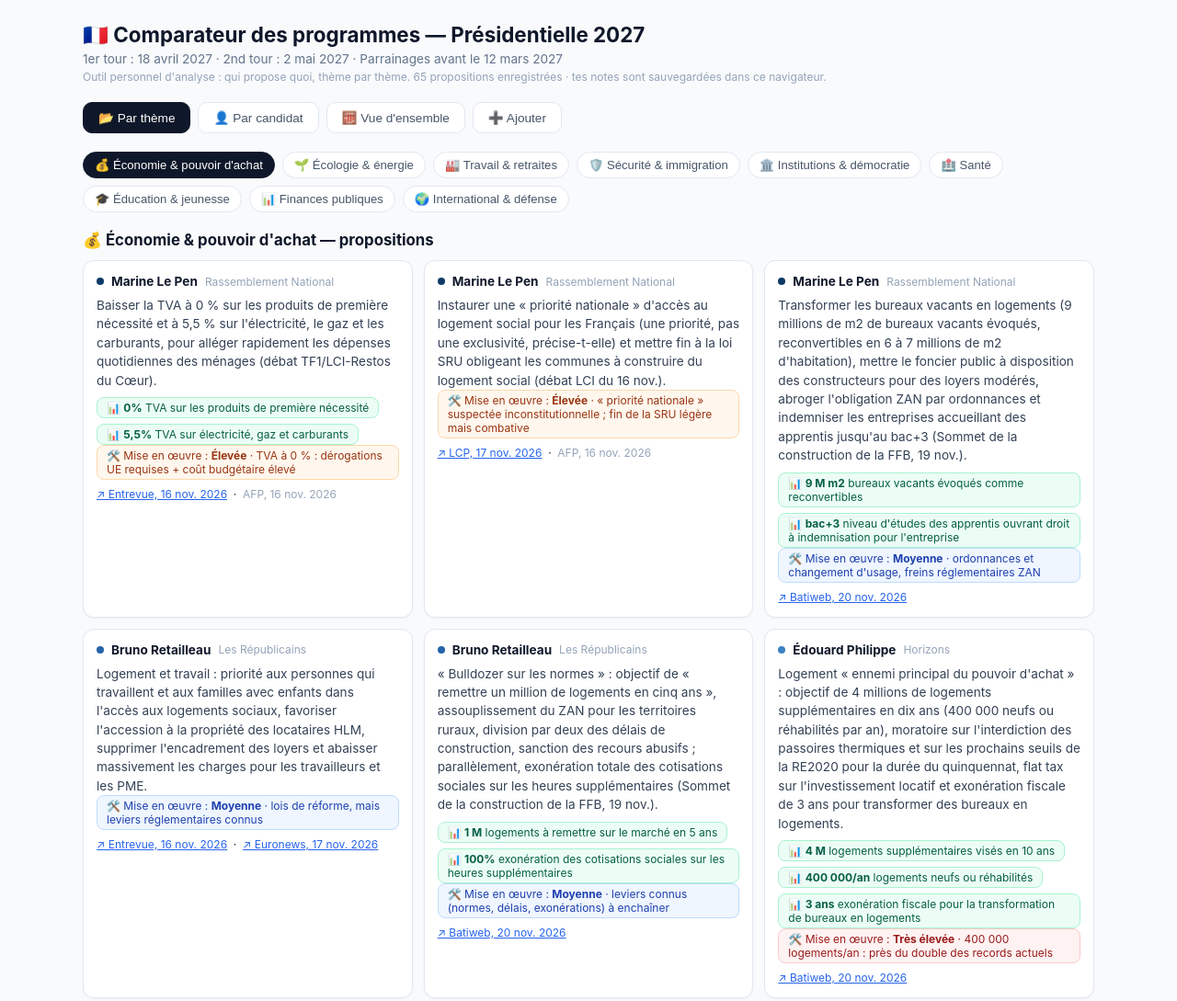
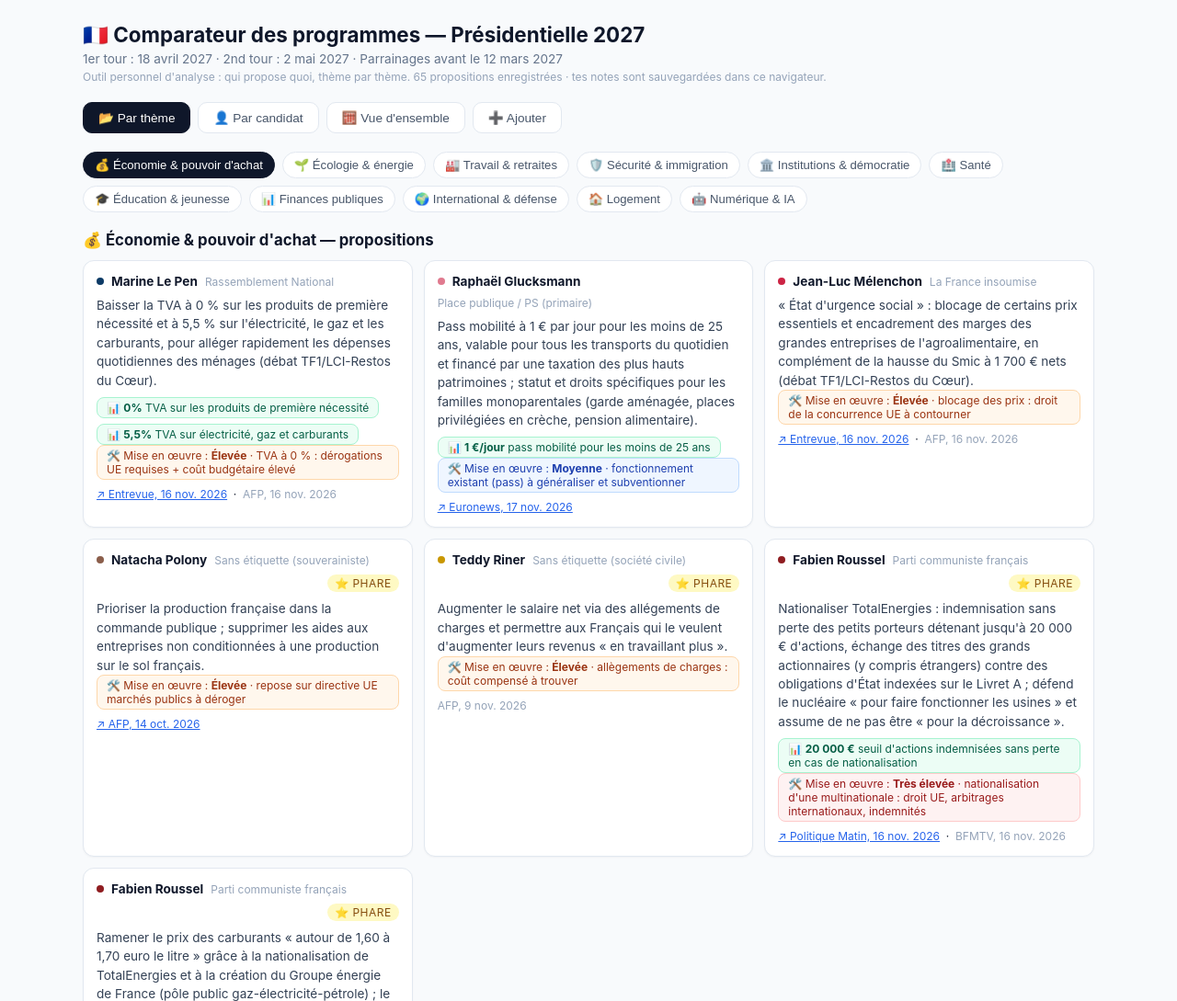
Before and after one commit to llepelcoin/comparateur-presidentielle-2027, a plain HTML site: page index.html in a window 1280 px wide. Shown: the top 1089 px of the page at 92% size. Drawn offline with Linux system fonts and the light colour scheme.

Commit message:
Update index.html from email attachment

```diff
--- a/index.html
+++ b/index.html
@@ -69,7 +69,9 @@ var THEMES = [
   { id: "sante", label: "Santé", icon: "🏥" },
   { id: "education", label: "Éducation & jeunesse", icon: "🎓" },
   { id: "finances", label: "Finances publiques", icon: "📊" },
-  { id: "international", label: "International & défense", icon: "🌍" }
+  { id: "international", label: "International & défense", icon: "🌍" },
+  { id: "logement", label: "Logement", icon: "🏠" },
+  { id: "numerique", label: "Numérique & IA", icon: "🤖" }
 ];
 
 var CANDIDATES = [
@@ -567,6 +569,36 @@ var DIFFICULTE = {
 };
 function difficulte(p) { return p.difficulte || DIFFICULTE[p.id] || null; }
 
+// Re-rattachement de thèmes (les fiches restent en base avec leur thème d'origine).
+var THEME_OVERRIDE = {
+  p38: "logement", p39: "logement", p45: "logement", p47: "logement", p48: "logement",
+  p52: "logement", p53: "logement", p54: "logement", p55: "logement", p56: "logement",
+  p57: "logement", p58: "logement", p12: "numerique"
+};
+// Mesures phares mises en avant dans l'onglet du candidat.
+var PHARES = {
+  p5: true,   // Mélenchon : Smic + retraites 60 ans
+  p13: true,  // Knafo : -800 000 postes
+  p17: true,  // Le Pen : 223 000 postes non remplacés
+  p27: true,  // Roussel : 500 000 agents publics
+  p28: true,  // Attal : 100 000 départs volontaires
+  p40: true,  // Roussel : nationalisation TotalEnergies
+  p42: true,  // Le Pen : réforme retraites + capitalisation
+  p44: true,  // Retailleau : retraite à 65 ans
+  p50: true,  // Villepin : loi organique sur les déficits
+  p51: true,  // Villepin : référendum retraites + vote à 16 ans
+  p56: true,  // Philippe : 4 M logements en 10 ans
+  p58: true,  // Tondelier : rénovation 500 000/an + SRU
+  p61: true,  // Zemmour : suppression de l'Arcom
+  p62: true,  // Roussel : carburants 1,60-1,70 €
+  p30: true,  // Glucksmann : salaires enseignants
+  p45: true,  // Glucksmann : 3 000 enfants logés
+  p4: true,   // Polony : priorité production française
+  p9: true,   // Riner : hausse du salaire net
+  p24: true   // Riner : sortie du carcan des 35 heures
+};
+function tOf(p) { return THEME_OVERRIDE[p.id] || p.themeId; }
+
 // ============ ÉTAT ============
 var state = { tab: "themes", theme: THEMES[0].id, cand: CANDIDATES[0].id };
 var props = (function () {
@@ -621,7 +653,7 @@ function card(p) {
     chf += '<span class="chiffre" style="background:' + dcol[0] + ';color:' + dcol[1] + ';border-color:' + dcol[2] + '">🛠️ Mise en œuvre : <b>' + esc(d.niveau) + "</b>" + (d.raison ? " · " + esc(d.raison) : "") + "</span>";
   }
   var del = p.mine ? '<button class="del" title="Supprimer" onclick="removeProp(\'' + p.id + '\')">✕</button>' : "";
-  var badge = p.mine ? '<span class="badge">ma note</span>' : "";
+  var badge = (p.mine ? '<span class="badge">ma note</span> ' : "") + (PHARES[p.id] ? '<span class="badge" style="background:#fef9c3;color:#854d0e">⭐ phare</span>' : "");
   return '<div class="card">' + del +
     '<div class="who"><span class="dot" style="background:' + c.color + '"></span><b>' + esc(c.name) + "</b><span>" + esc(c.party) + "</span>" + badge + "</div>" +
     "<p>" + esc(p.text) + "</p>" + chf + src + "</div>";
@@ -645,7 +677,7 @@ function render() {
     html += "</div>";
     var t = theme(state.theme);
     html += "<h2>" + t.icon + " " + t.label + " — propositions</h2>";
-    var list = props.filter(function (p) { return p.themeId === state.theme; });
+    var list = props.filter(function (p) { return tOf(p) === state.theme; });
     var order = {}; for (var k = 0; k < CANDIDATES.length; k++) order[CANDIDATES[k].id] = k;
     list.sort(function (a, b) { return (order[a.candidateId] ?? 999) - (order[b.candidateId] ?? 999); });
     html += '<div class="grid">';
@@ -665,8 +697,15 @@ function render() {
     var c = cand(state.cand);
     html += '<div class="card" style="margin-bottom:16px"><div class="who"><span class="dot" style="background:' + c.color + '"></span><h2 style="margin:0">' + esc(c.name) + "</h2></div><p>" + esc(c.party) + " · " + esc(c.bloc) + "</p></div>";
     var any = false;
+    var stars = props.filter(function (p) { return p.candidateId === state.cand && PHARES[p.id]; });
+    if (stars.length > 0) {
+      any = true;
+      html += '<h3 class="sec">⭐ Mesures phares</h3><div class="grid">';
+      for (var i = 0; i < stars.length; i++) html += card(stars[i]);
+      html += "</div>";
+    }
     for (var j = 0; j < THEMES.length; j++) {
-      var list = props.filter(function (p) { return p.themeId === THEMES[j].id && p.candidateId === state.cand; });
+      var list = props.filter(function (p) { return tOf(p) === THEMES[j].id && p.candidateId === state.cand && !PHARES[p.id]; });
       if (list.length === 0) continue;
       any = true;
       html += '<h3 class="sec">' + THEMES[j].icon + " " + THEMES[j].label + "</h3><div class=\"grid\">";
@@ -685,7 +724,7 @@ function render() {
       var c = CANDIDATES[i], total = 0;
       html += '<tr><td><span class="dot" style="background:' + c.color + '"></span> <b>' + esc(c.name) + "</b></td>";
       for (var j = 0; j < THEMES.length; j++) {
-        var n = props.filter(function (p) { return p.candidateId === c.id && p.themeId === THEMES[j].id; }).length;
+        var n = props.filter(function (p) { return p.candidateId === c.id && tOf(p) === THEMES[j].id; }).length;
         total += n;
         html += '<td class="c">' + (n > 0 ? '<span class="num">' + n + "</span>" : '<span class="num zero">·</span>') + "</td>";
       }
```
